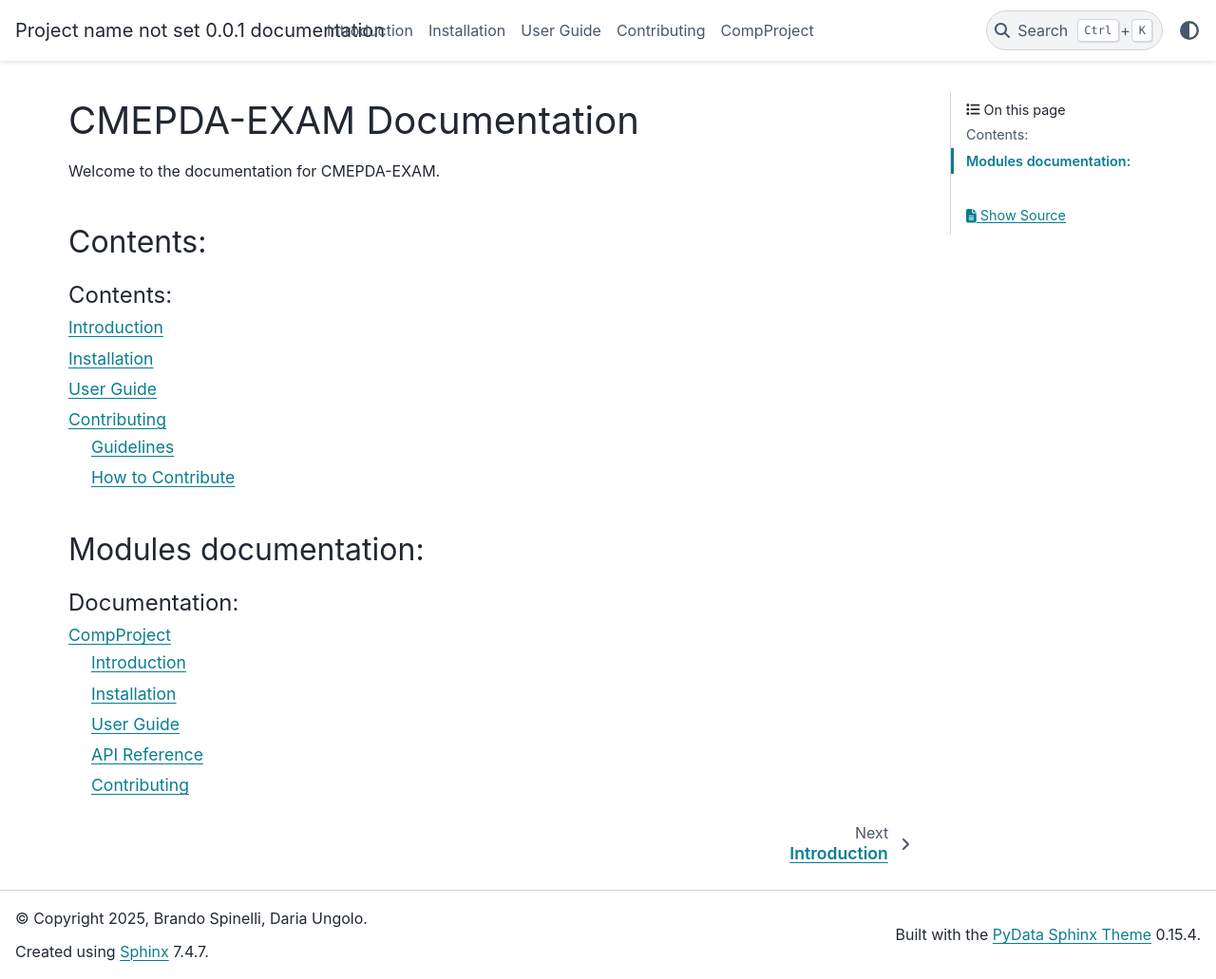
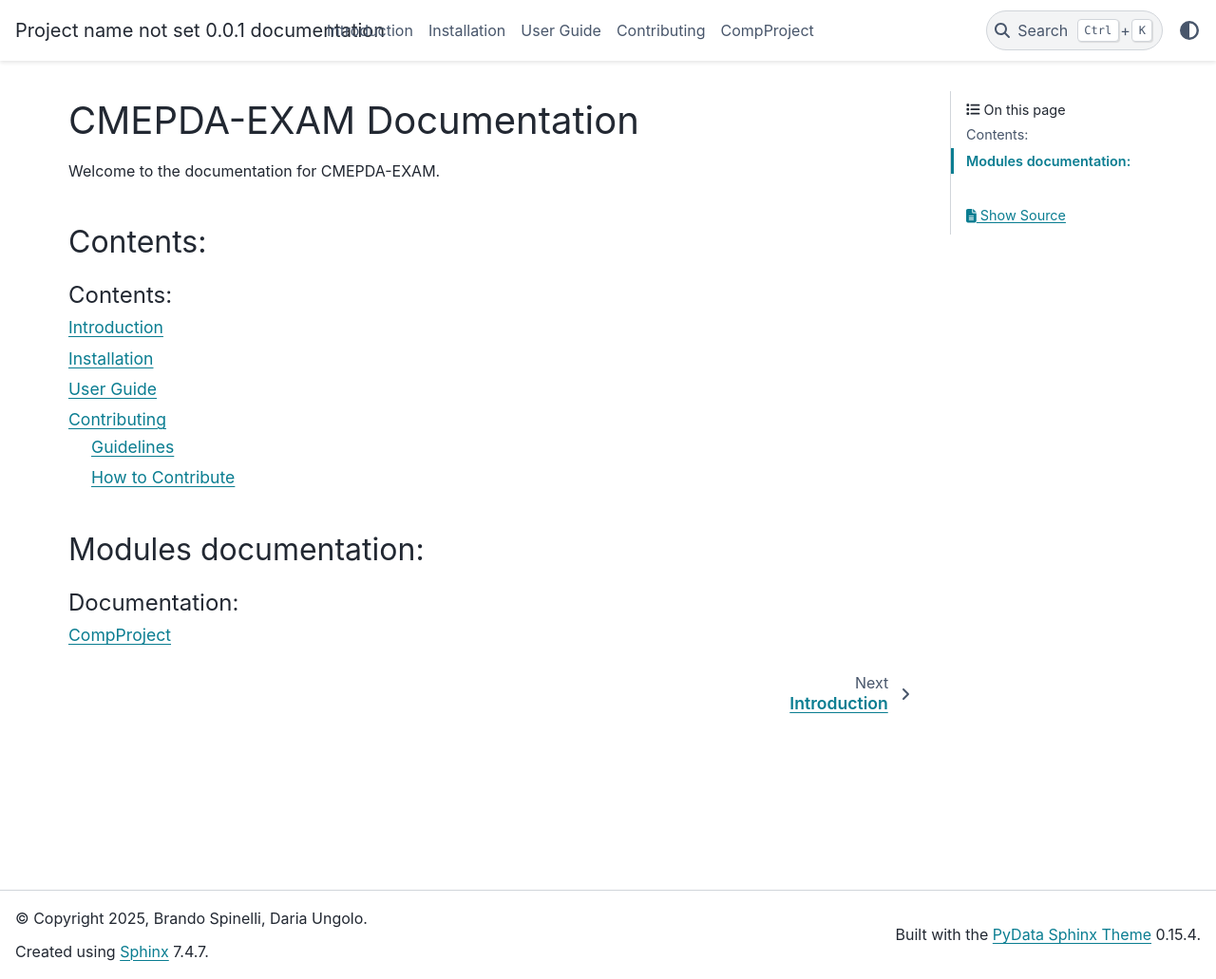
Before and after one commit to DariaUngolo/CMEPDA-EXAM, a Sphinx documentation site: the page built from docs/source/index.rst, in a window 1280 px wide and 1031 px high. Shown: the whole window at 95% size. Built offline with Sphinx 7.4.7 and the PyData theme 0.15.4, drawn with Linux system fonts in a browser that asks for light colours; pages that are not in the unit, such as notebooks, are missing from menus.

Commit message:
Update modules.rst

```diff
--- a/docs/source/modules.rst
+++ b/docs/source/modules.rst
@@ -4,8 +4,6 @@
 .. toctree::
    :maxdepth: 4
 
-   Introduction
-   Installation
-   User Guide
-   API Reference
-   Contributing
+   ML_codes
+   main
+   tests
```
